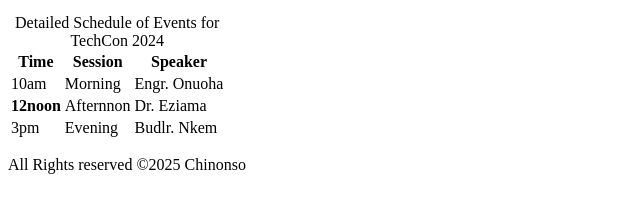
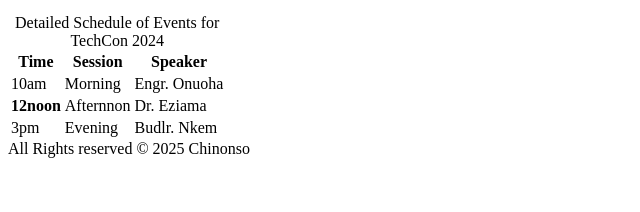
Before and after one commit to NonsoTheTechGuy/TechCon_HTML, a plain HTML site: page techcon_website/schedule.html in a window 1280 px wide. Shown: the part 154-366 px from the top of the page, without its empty margins (0-640 px from the left). Drawn offline with Linux system fonts and the light colour scheme.

```diff
--- a/techcon_website/schedule.html
+++ b/techcon_website/schedule.html
@@ -42,11 +42,8 @@
             </tr>
         </table>
     </main>
-    <!-- <footer>
+    <footer
         <p>All Rights reserved &copy; 2025 Chinonso</p>
-    </footer> -->
-    <footer>
-        <p>All Rights reserved &copy;2025 Chinonso</p>
     </footer>
 </body>
 </html>
```
